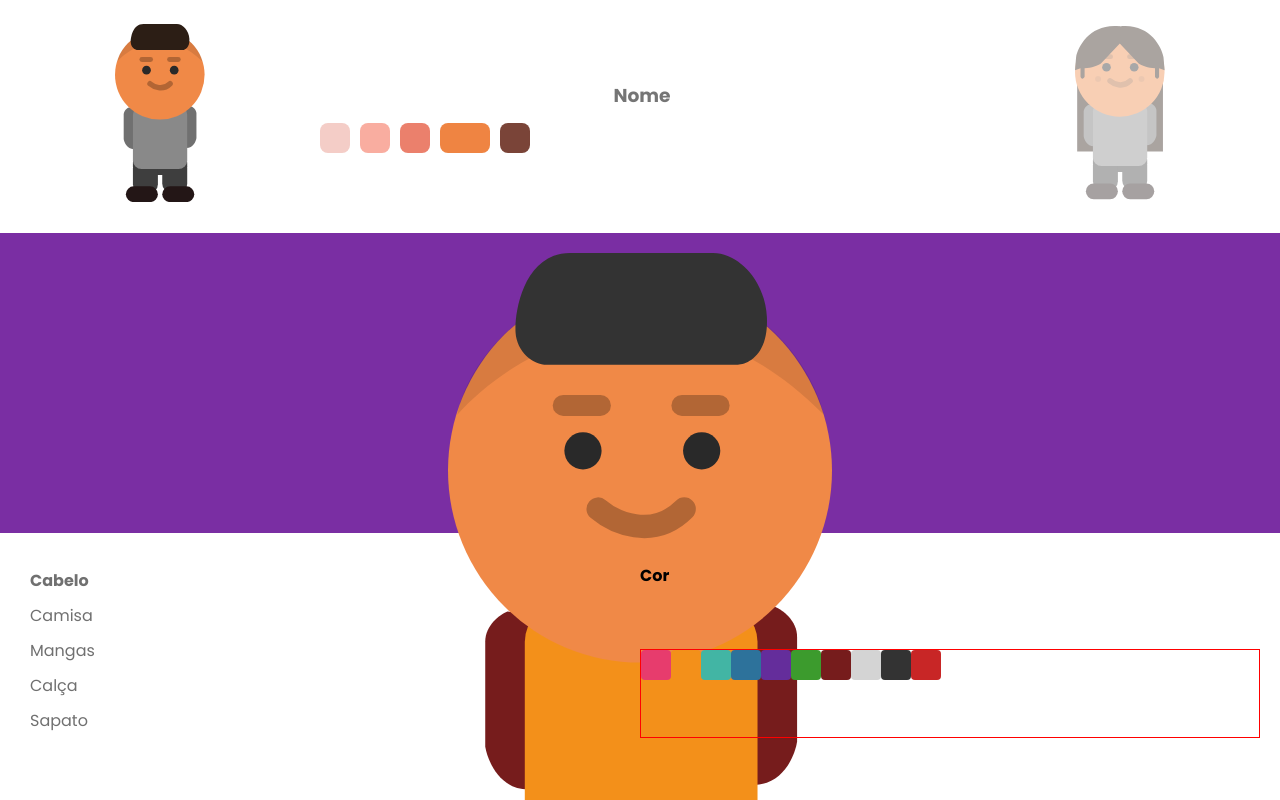
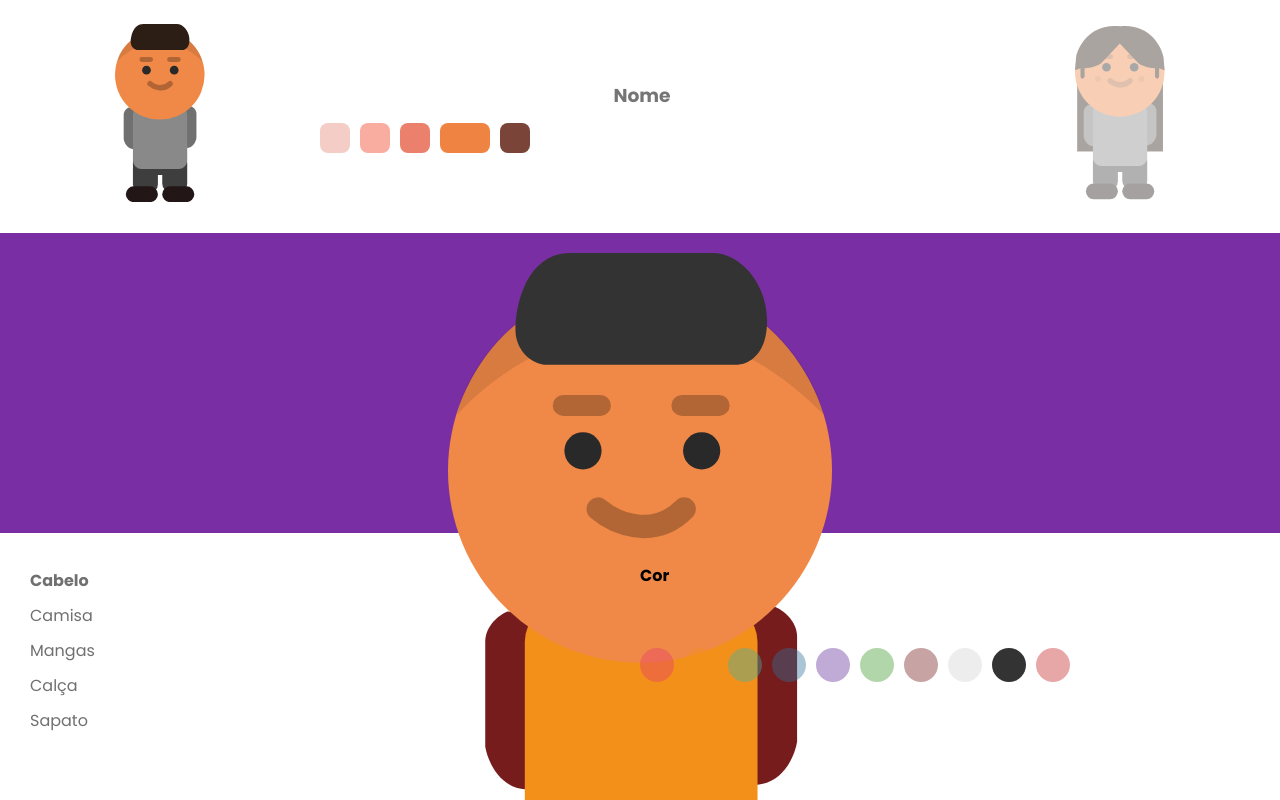
Before and after one commit to rep-gp/dodjinho-app, a Nuxt app: page / in a window 1280 px wide. Shown: the top 800 px of the page. Built offline with nearby package versions, Linux system fonts and the light colour scheme.

Commit message:
[INITIAL_SETUP]: Finish avatar creation

```diff
--- a/components/signup/AvatarColorPicker.vue
+++ b/components/signup/AvatarColorPicker.vue
@@ -36,6 +36,10 @@ export default Vue.extend({
         changePiece (piece: { name: string, label: string }) {
             this.selectedPiece = piece.name
             this.$emit('change-piece', piece.name)
+        },
+        changeColor (color: string) {
+            (this.selectedColor as any)[this.selectedPiece] = color
+            this.$emit('color-changed', this.selectedColor)
         },
         getRandomColor () {
             return this.colors[Math.floor(Math.random() * (this.colors.length - 1))]
@@ -91,13 +95,20 @@ export default Vue.extend({
             margin-bottom: 10px;
         }
         & > .color-list {
-            border: 1px solid red;
             display: block;
+            position: relative;
             .color {
                 display: inline-block;
                 width: 30px;
                 height: 30px;
-                border-radius: 4px;
+                border-radius: 50%;
+                margin-right: 10px;
+                border: 2px solid transparent;
+                opacity: .4;
+                transition: 200ms ease;
+                &.--is-selected {
+                    opacity: 1;
+                }
             }
         }
     }
```
